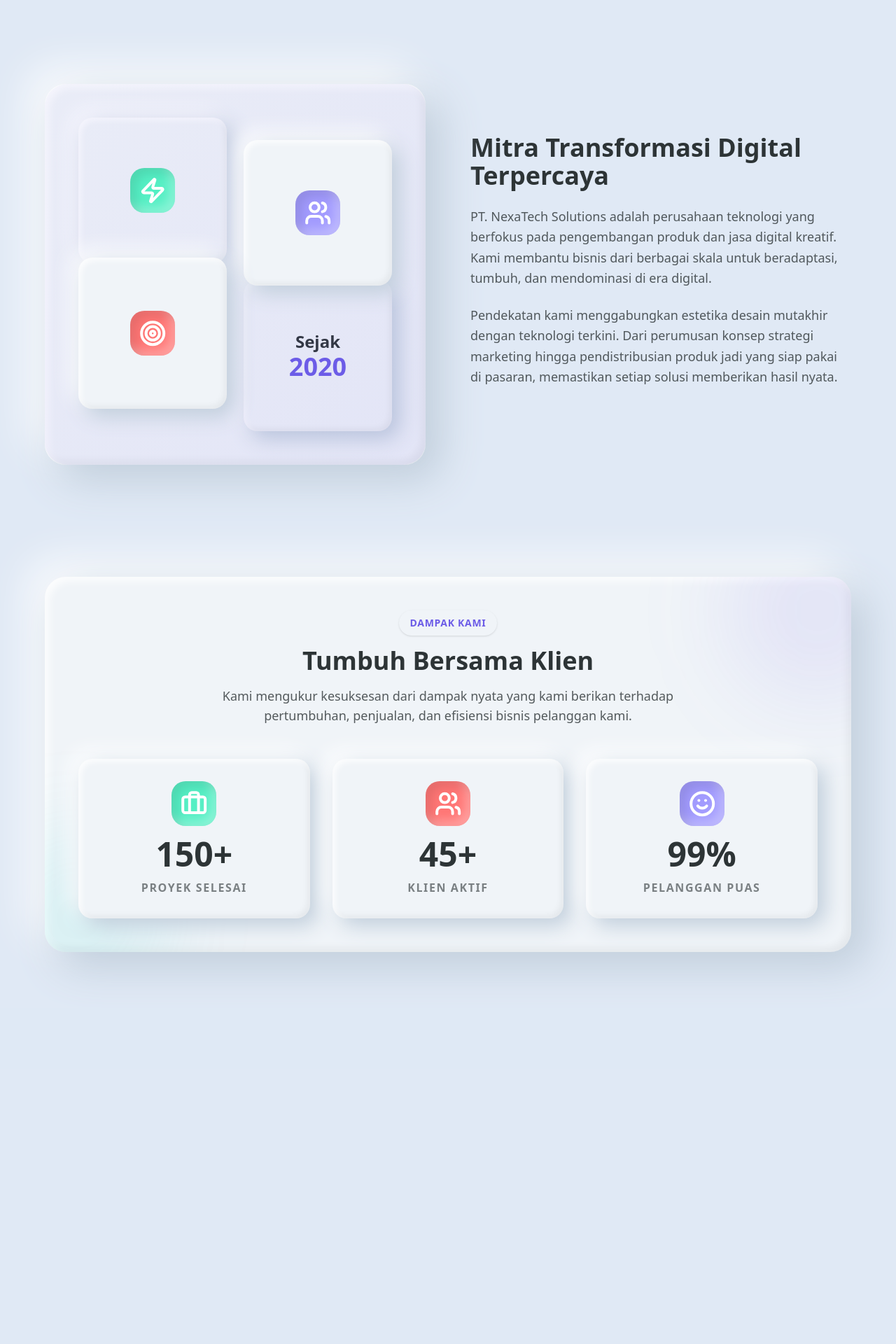
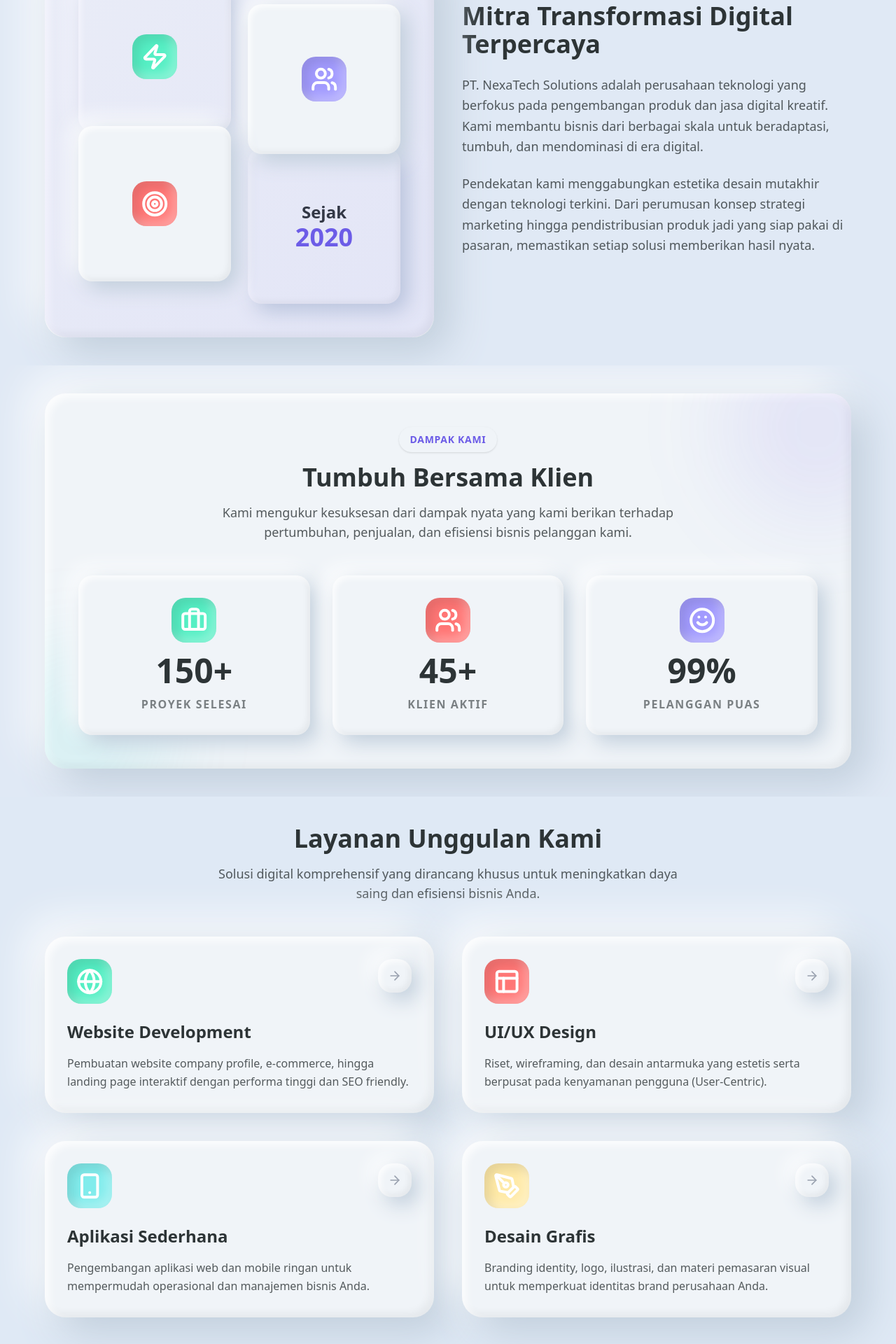
Before and after one commit to hezellinc/pt.nexa, a React (Vite) app: page / in a window 1280 px wide. Shown: the part 760-2680 px from the top of the page at 70% size. Built offline with nearby package versions, Linux system fonts and the light colour scheme.

Commit message:
style: optimize spacing across all components
Reduced vertical padding and margin values to improve content density and visual flow.

```diff
--- a/src/components/About.tsx
+++ b/src/components/About.tsx
@@ -4,9 +4,9 @@ import InteractiveIcon from './InteractiveIcon';
 
 export default function About() {
   return (
-    <section id="tentang" className="lazy-section py-20 px-4 md:px-8">
+    <section id="tentang" className="lazy-section py-8 md:py-10 px-4 md:px-8">
       <div className="max-w-6xl mx-auto">
-        <div className="flex flex-col lg:flex-row items-center gap-12 lg:gap-16">
+        <div className="flex flex-col lg:flex-row items-center gap-8 lg:gap-10">
 
           {/* Image/Visual side */}
           <motion.div
--- a/src/components/Analytics.tsx
+++ b/src/components/Analytics.tsx
@@ -29,9 +29,9 @@ export default function Analytics() {
   }, []);
 
   return (
-    <section id="analitik" className="lazy-section py-20 px-4 md:px-8">
+    <section id="analitik" className="lazy-section py-8 md:py-10 px-4 md:px-8">
       <div className="max-w-6xl mx-auto">
-        <div className="text-center mb-12 md:mb-16">
+        <div className="text-center mb-8 md:mb-12">
           <h2 className="text-3xl md:text-4xl font-bold mb-4 text-text">Analitik Target Pasar</h2>
           <p className="text-base md:text-lg opacity-80 max-w-2xl mx-auto px-2">
             Pantau penetrasi dan potensi target pasar ke perusahaan-perusahaan (PT) terkemuka secara real-time.
--- a/src/components/Contact.tsx
+++ b/src/components/Contact.tsx
@@ -58,7 +58,7 @@ export default function Contact() {
   };
 
   return (
-    <section id="kontak" className="lazy-section py-20 px-4 md:px-8">
+    <section id="kontak" className="lazy-section py-8 md:py-10 px-4 md:px-8">
       <div className="max-w-6xl mx-auto">
         <div className="clay p-6 sm:p-8 md:p-12">
           <div className="flex flex-col lg:flex-row gap-10 lg:gap-12">
--- a/src/components/FAQ.tsx
+++ b/src/components/FAQ.tsx
@@ -38,9 +38,9 @@ export default function FAQ() {
   };
 
   return (
-    <section id="faq" className="lazy-section py-20 px-4 md:px-8 bg-[color-mix(in_srgb,var(--bg-color)_50%,transparent)]">
+    <section id="faq" className="lazy-section py-8 md:py-10 px-4 md:px-8 bg-[color-mix(in_srgb,var(--bg-color)_50%,transparent)]">
       <div className="max-w-4xl mx-auto">
-        <div className="text-center mb-12 md:mb-16">
+        <div className="text-center mb-8 md:mb-12">
           <motion.div
             initial={{ opacity: 0, scale: 0.8 }}
             whileInView={{ opacity: 1, scale: 1 }}
--- a/src/components/Footer.tsx
+++ b/src/components/Footer.tsx
@@ -2,7 +2,7 @@ import { Rocket } from 'lucide-react';
 
 export default function Footer() {
   return (
-    <footer className="pt-20 pb-8 px-4 opacity-80">
+    <footer className="pt-12 pb-6 px-4 opacity-80">
       <div className="max-w-6xl mx-auto flex flex-col md:flex-row justify-between items-center gap-6 border-t border-gray-300 pt-8">
         <div className="flex items-center gap-3">
           <img src="/nexa-logo.png" alt="NexaTech Logo" className="h-8 w-auto object-contain" />
--- a/src/components/Hero.tsx
+++ b/src/components/Hero.tsx
@@ -4,7 +4,7 @@ import InteractiveIcon from './InteractiveIcon';
 
 export default function Hero() {
   return (
-    <section id="beranda" className="lazy-section min-h-screen pt-32 pb-20 flex flex-col items-center justify-center relative px-4">
+    <section id="beranda" className="lazy-section pt-32 pb-12 flex flex-col items-center justify-center relative px-4">
 
       {/* Floating background elements */}
       <div className="absolute inset-0 overflow-hidden pointer-events-none">
--- a/src/components/Impact.tsx
+++ b/src/components/Impact.tsx
@@ -61,7 +61,7 @@ const impactStats = [
 
 export default function Impact() {
   return (
-    <section id="dampak" className="lazy-section py-20 px-4 md:px-8">
+    <section id="dampak" className="lazy-section py-8 md:py-10 px-4 md:px-8">
       <div className="max-w-6xl mx-auto">
         <div className="clay p-8 md:p-12 relative overflow-hidden">
           {/* Background Decorative Elements */}
--- a/src/components/Pricing.tsx
+++ b/src/components/Pricing.tsx
@@ -51,9 +51,9 @@ const plans = [
 
 export default function Pricing() {
   return (
-    <section id="harga" className="lazy-section py-20 px-4 md:px-8 bg-[color-mix(in_srgb,var(--bg-color)_30%,transparent)]">
+    <section id="harga" className="lazy-section py-8 md:py-10 px-4 md:px-8 bg-[color-mix(in_srgb,var(--bg-color)_30%,transparent)]">
       <div className="max-w-6xl mx-auto">
-        <div className="text-center mb-12 md:mb-16">
+        <div className="text-center mb-8 md:mb-12">
           <motion.div
             initial={{ opacity: 0, scale: 0.8 }}
             whileInView={{ opacity: 1, scale: 1 }}
--- a/src/components/Process.tsx
+++ b/src/components/Process.tsx
@@ -31,9 +31,9 @@ const steps = [
 
 export default function Process() {
   return (
-    <section id="proses" className="lazy-section py-20 px-4 md:px-8">
+    <section id="proses" className="lazy-section py-8 md:py-10 px-4 md:px-8">
       <div className="max-w-6xl mx-auto">
-        <div className="text-center mb-16 md:mb-20">
+        <div className="text-center mb-10 md:mb-12">
           <motion.div
             initial={{ opacity: 0, scale: 0.8 }}
             whileInView={{ opacity: 1, scale: 1 }}
--- a/src/components/Services.tsx
+++ b/src/components/Services.tsx
@@ -35,9 +35,9 @@ export default function Services() {
   ];
 
   return (
-    <section id="layanan" className="lazy-section py-20 px-4 md:px-8 bg-[color-mix(in_srgb,var(--bg-color)_50%,transparent)]">
+    <section id="layanan" className="lazy-section py-8 md:py-10 px-4 md:px-8 bg-[color-mix(in_srgb,var(--bg-color)_50%,transparent)]">
       <div className="max-w-6xl mx-auto">
-        <div className="text-center mb-12 md:mb-16">
+        <div className="text-center mb-8 md:mb-12">
           <h2 className="text-3xl md:text-4xl font-bold mb-4 text-text">Layanan Unggulan Kami</h2>
           <p className="text-base md:text-lg opacity-80 max-w-2xl mx-auto px-2">
             Solusi digital komprehensif yang dirancang khusus untuk meningkatkan daya saing dan efisiensi bisnis Anda.
--- a/src/components/Team.tsx
+++ b/src/components/Team.tsx
@@ -35,9 +35,9 @@ const teamMembers = [
 
 export default function Team() {
   return (
-    <section id="tim" className="lazy-section py-20 px-4 md:px-8">
+    <section id="tim" className="lazy-section py-8 md:py-10 px-4 md:px-8">
       <div className="max-w-6xl mx-auto">
-        <div className="text-center mb-12 md:mb-16">
+        <div className="text-center mb-8 md:mb-12">
           <h2 className="text-3xl md:text-4xl font-bold mb-4 text-text">Tim Kami</h2>
           <p className="text-base md:text-lg opacity-80 max-w-2xl mx-auto px-2">
             Pakar-pakar kreatif dan teknis di balik kesuksesan solusi digital NexaTech.
```
Also changed, not shown: public/nexa-logo.png.
